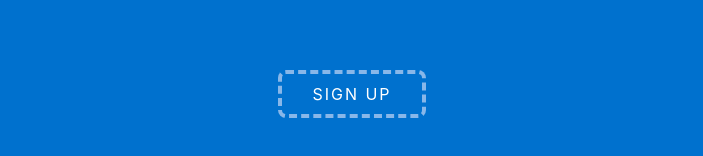
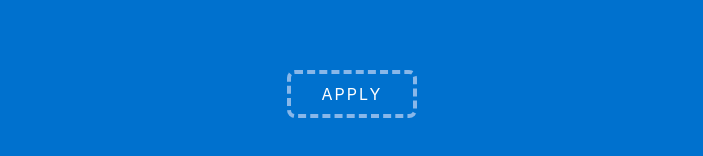
Before and after one commit to jankless/everest, an Angular app: page / in a window 1280 px wide. Shown: the part 866-1022 px from the top of the page, without its empty margins (288-991 px from the left). Built offline with nearby package versions, Linux system fonts and the light colour scheme.

Commit message:
updated button verbiage to indicate apply

```diff
--- a/src/app/app.component.ts
+++ b/src/app/app.component.ts
@@ -71,7 +71,7 @@ export class AppComponent {
     a: {
       href: "https://gmfye3cd6yq.typeform.com/to/mggMEVxH",
       target: "_blank",
-      content: "Sign Up",
+      content: "Apply",
     },
   };
 
```
